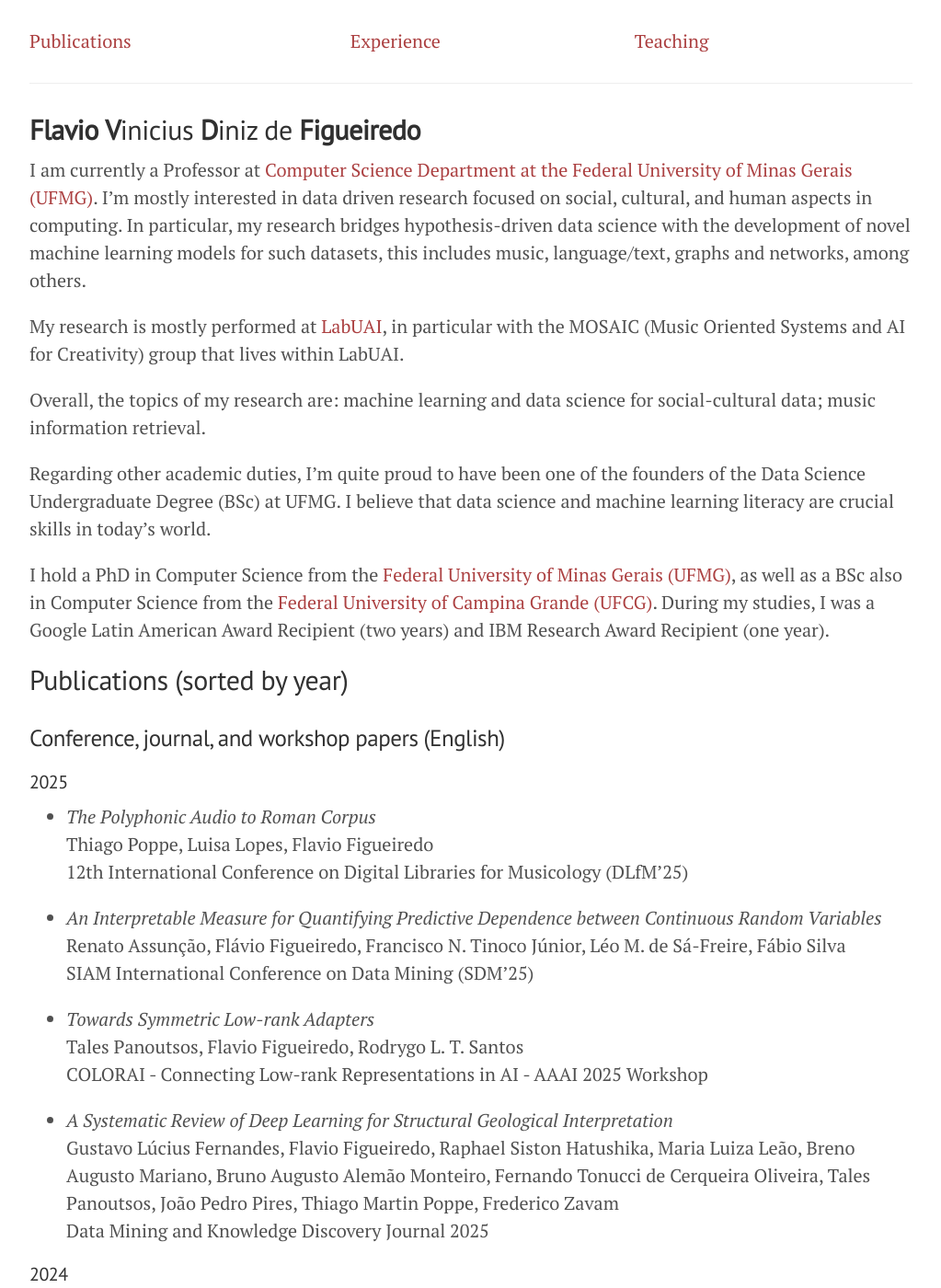
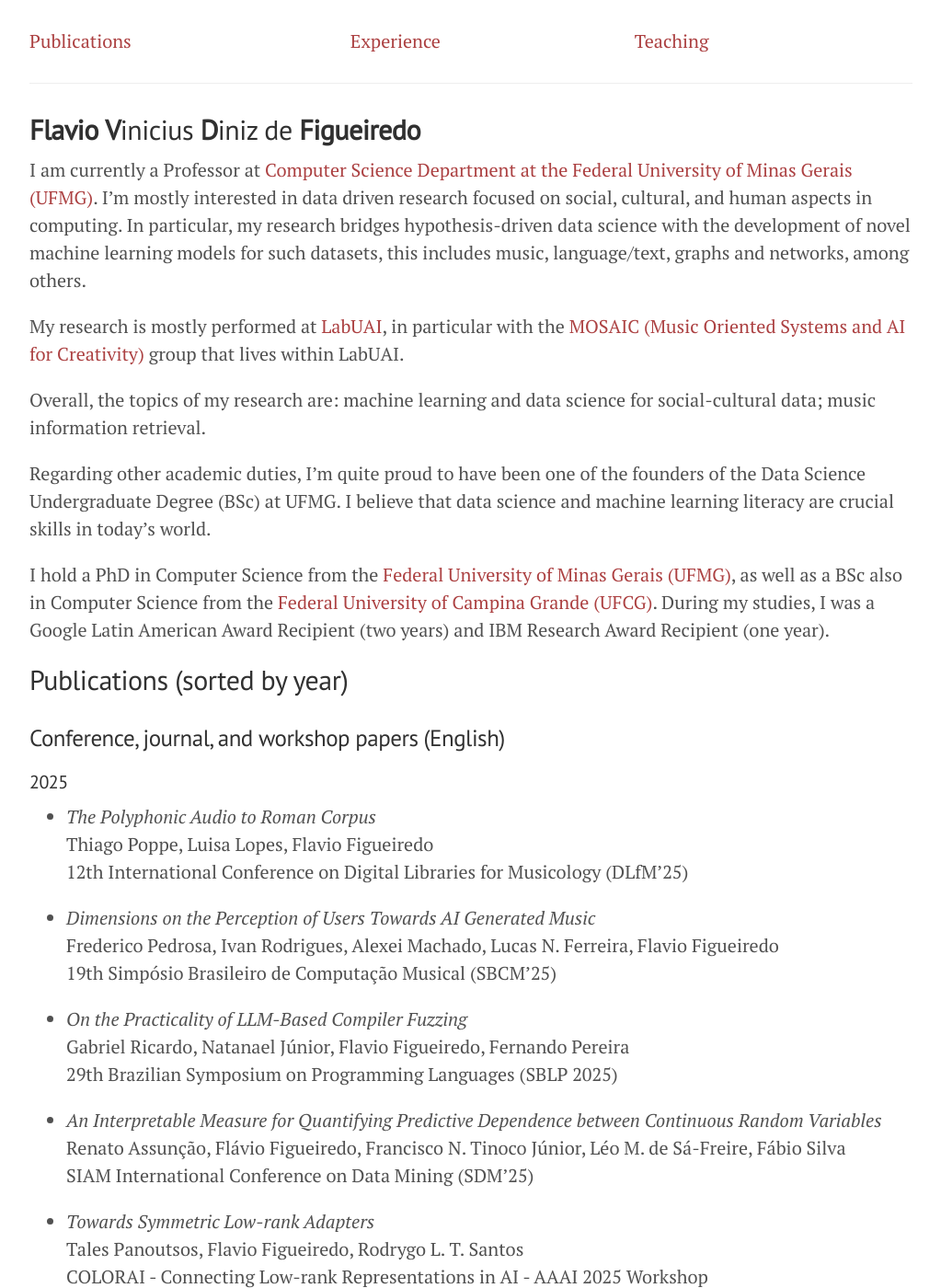
Before and after one commit to flaviovdf/flaviovdf.github.io, a Jekyll site: the page built from index.md, in a window 1280 px wide and 1400 px high. Shown: the whole window at 92% size, without its empty margins (128-1151 px from the left). Built offline with Jekyll 4.4.1, drawn with Linux system fonts in a browser that asks for light colours.

Commit message:
Update index.md

```diff
--- a/index.md
+++ b/index.md
@@ -14,7 +14,7 @@ research bridges hypothesis-driven data science with the development of novel ma
 such datasets, this includes music, language/text, graphs and networks, among others.
 
 My research is mostly performed at [LabUAI](https://uai.science), in particular with the
-MOSAIC (Music Oriented Systems and AI for Creativity) group that lives within LabUAI.
+[MOSAIC (Music Oriented Systems and AI for Creativity)](https://mosaic-ufmg.github.io) group that lives within LabUAI.
 
 Overall, the topics of my research are: machine learning and data science for social-cultural data; music information retrieval.
 
@@ -34,6 +34,14 @@ During my studies, I was a Google Latin American Award Recipient (two years) and
 * *The Polyphonic Audio to Roman Corpus* <br/>
   Thiago Poppe, Luisa Lopes, Flavio Figueiredo <br/>
   12th International Conference on Digital Libraries for Musicology (DLfM'25)
+
+* *Dimensions on the Perception of Users Towards AI Generated Music* <br/>
+  Frederico Pedrosa, Ivan Rodrigues, Alexei Machado, Lucas N. Ferreira, Flavio Figueiredo <br/>
+  19th Simpósio Brasileiro de Computação Musical (SBCM'25)
+
+* *On the Practicality of LLM-Based Compiler Fuzzing* <br/>
+  Gabriel Ricardo, Natanael Júnior, Flavio Figueiredo, Fernando Pereira <br/>
+  29th Brazilian Symposium on Programming Languages (SBLP 2025)
 
 * *An Interpretable Measure for Quantifying Predictive Dependence between Continuous Random Variables* <br/>
   Renato Assunção, Flávio Figueiredo, Francisco N. Tinoco Júnior, Léo M. de Sá-Freire, Fábio Silva  <br/>
```
